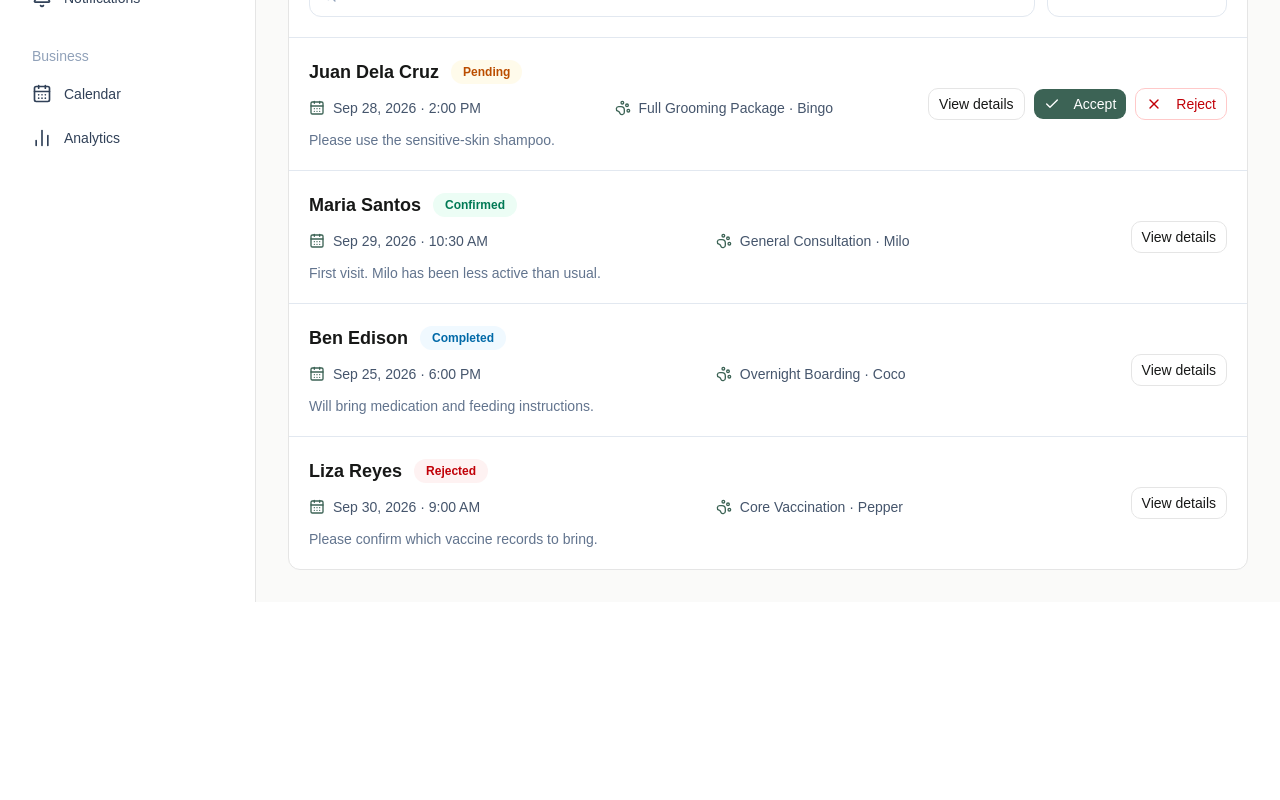
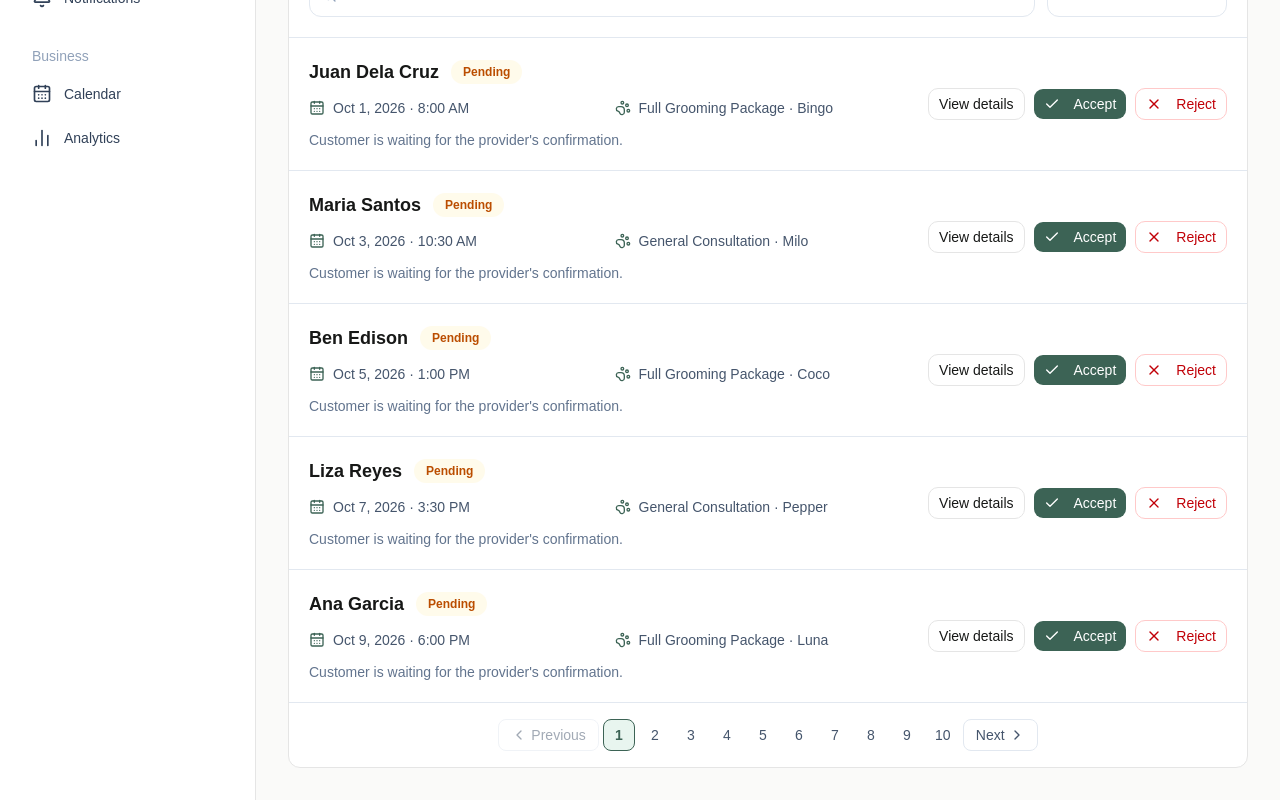
Before and after one commit to GarudaKurt/Aspen, a Next.js app: page /tenant-dashboard/appointments in a window 1280 px wide. Shown: the part 513-1313 px from the top of the page. Before the commit the page ends 1115 px from the top, so only its background shows below. Built offline with nearby package versions, Linux system fonts and the light colour scheme.

Commit message:
Expand appointment fixtures for status pagination

```diff
--- a/src/features/appointments/mock-data.ts
+++ b/src/features/appointments/mock-data.ts
@@ -1,87 +1,110 @@
-import type { AppointmentRequest } from "./types";
+import type { AppointmentRequest, AppointmentStatus } from "./types";
 
 export const tenantBusinessId = "pawspot-cebu";
 
-export const mockAppointmentRequests: AppointmentRequest[] = [
+const statusGroups: Array<{
+  status: AppointmentStatus;
+  serviceNames: string[];
+  notes: string;
+}> = [
   {
-    appointmentId: "apt-1001",
-    businessId: tenantBusinessId,
-    customerId: "customer-juan",
-    serviceId: "service-grooming",
-    customerName: "Juan Dela Cruz",
-    customerEmail: "juan@example.com",
-    customerPhone: "+639171234567",
-    serviceName: "Full Grooming Package",
-    appointmentDate: "2026-09-28",
-    appointmentTime: "2:00 PM",
-    petName: "Bingo",
-    petType: "Golden Retriever",
-    notes: "Please use the sensitive-skin shampoo.",
     status: "Pending",
+    serviceNames: ["Full Grooming Package", "General Consultation"],
+    notes: "Customer is waiting for the provider's confirmation.",
   },
   {
-    appointmentId: "apt-1002",
-    businessId: tenantBusinessId,
-    customerId: "customer-maria",
-    serviceId: "service-consultation",
-    customerName: "Maria Santos",
-    customerEmail: "maria@example.com",
-    customerPhone: "+639181234567",
-    serviceName: "General Consultation",
-    appointmentDate: "2026-09-29",
-    appointmentTime: "10:30 AM",
-    petName: "Milo",
-    petType: "Domestic Shorthair Cat",
-    notes: "First visit. Milo has been less active than usual.",
     status: "Confirmed",
+    serviceNames: ["Core Vaccination", "General Consultation"],
+    notes: "Please confirm the appointment details with the customer.",
   },
   {
-    appointmentId: "apt-1003",
-    businessId: tenantBusinessId,
-    customerId: "customer-ben",
-    serviceId: "service-boarding",
-    customerName: "Ben Edison",
-    customerEmail: "ben@example.com",
-    customerPhone: "+639191234567",
-    serviceName: "Overnight Boarding",
-    appointmentDate: "2026-09-25",
-    appointmentTime: "6:00 PM",
-    petName: "Coco",
-    petType: "Shih Tzu",
-    notes: "Will bring medication and feeding instructions.",
     status: "Completed",
+    serviceNames: ["Dental Cleaning", "Overnight Boarding"],
+    notes: "Appointment was completed successfully.",
   },
   {
-    appointmentId: "apt-1004",
-    businessId: tenantBusinessId,
-    customerId: "customer-liza",
-    serviceId: "service-vaccine",
-    customerName: "Liza Reyes",
-    customerEmail: "liza@example.com",
-    customerPhone: "+639201234567",
-    serviceName: "Core Vaccination",
-    appointmentDate: "2026-09-30",
-    appointmentTime: "9:00 AM",
-    petName: "Pepper",
-    petType: "Beagle",
-    notes: "Please confirm which vaccine records to bring.",
     status: "Rejected",
-    rejectionReason: "The requested time is no longer available.",
+    serviceNames: ["Full Grooming Package", "Core Vaccination"],
+    notes: "The requested schedule was not available.",
   },
   {
-    appointmentId: "apt-2001",
-    businessId: "another-business",
-    customerId: "customer-other",
-    serviceId: "other-service",
-    customerName: "Other Customer",
-    customerEmail: "other@example.com",
-    customerPhone: "+639211234567",
-    serviceName: "Other Service",
-    appointmentDate: "2026-09-29",
-    appointmentTime: "11:00 AM",
-    petName: "Buddy",
-    petType: "Mixed Breed",
-    notes: "",
-    status: "Pending",
+    status: "Cancelled",
+    serviceNames: ["General Consultation", "Overnight Boarding"],
+    notes: "Customer cancelled the appointment request.",
   },
 ];
+
+const customerNames = [
+  "Juan Dela Cruz",
+  "Maria Santos",
+  "Ben Edison",
+  "Liza Reyes",
+  "Ana Garcia",
+  "Carlo Mendoza",
+  "Sofia Cruz",
+  "Daniel Lim",
+  "Nina Flores",
+  "Marco Villanueva",
+];
+
+const petNames = [
+  "Bingo",
+  "Milo",
+  "Coco",
+  "Pepper",
+  "Luna",
+  "Oreo",
+  "Buddy",
+  "Simba",
+  "Cookie",
+  "Max",
+];
+
+const petTypes = [
+  "Golden Retriever",
+  "Domestic Shorthair Cat",
+  "Shih Tzu",
+  "Beagle",
+  "Pomeranian",
+  "Mixed Breed",
+];
+
+function createMockAppointment(
+  status: AppointmentStatus,
+  index: number,
+  serviceNames: string[],
+  notes: string,
+): AppointmentRequest {
+  const customerIndex = index % customerNames.length;
+  const serviceIndex = index % serviceNames.length;
+  const day = String(1 + ((index * 2) % 28)).padStart(2, "0");
+  const phoneSuffix = String(71234567 + index).padStart(8, "0");
+  const appointmentId = status.toLowerCase().replace(/[^a-z]+/g, "-");
+
+  return {
+    appointmentId: `apt-${appointmentId}-${String(index + 1).padStart(2, "0")}`,
+    businessId: tenantBusinessId,
+    customerId: `customer-${customerIndex + 1}`,
+    serviceId: `service-${serviceNames[serviceIndex].toLowerCase().replace(/[^a-z]+/g, "-")}`,
+    customerName: customerNames[customerIndex],
+    customerEmail: `${customerNames[customerIndex].toLowerCase().replace(/ /g, ".")}@example.com`,
+    customerPhone: `+639${phoneSuffix}`,
+    serviceName: serviceNames[serviceIndex],
+    appointmentDate: `2026-10-${day}`,
+    appointmentTime: ["8:00 AM", "10:30 AM", "1:00 PM", "3:30 PM", "6:00 PM"][index % 5],
+    petName: petNames[index % petNames.length],
+    petType: petTypes[index % petTypes.length],
+    notes,
+    status,
+    ...(status === "Rejected"
+      ? { rejectionReason: "The requested schedule was not available." }
+      : {}),
+  };
+}
+
+export const mockAppointmentRequests: AppointmentRequest[] = statusGroups.flatMap(
+  ({ status, serviceNames, notes }) =>
+    Array.from({ length: 10 }, (_, index) =>
+      createMockAppointment(status, index, serviceNames, notes),
+    ),
+);
```
